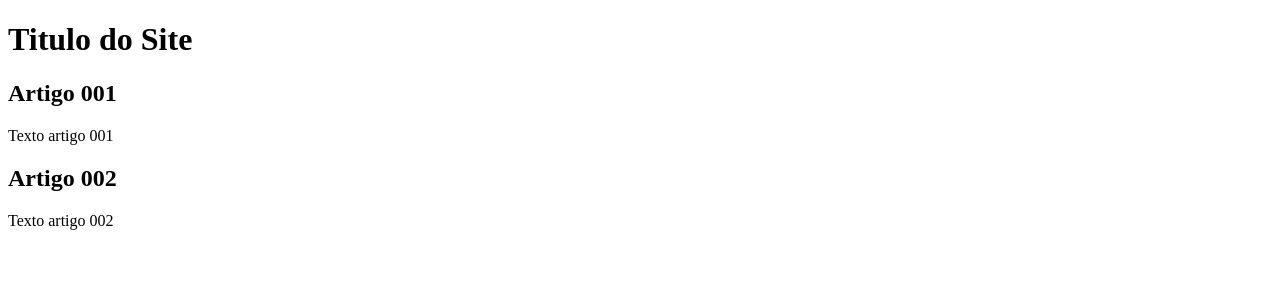
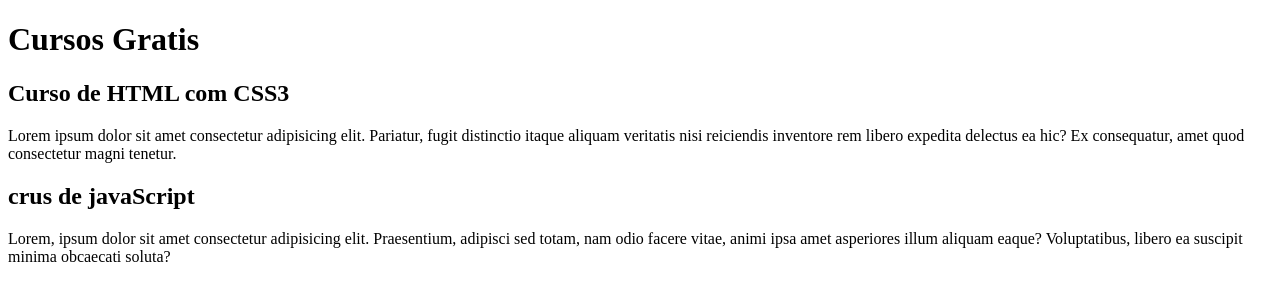
Before and after one commit to Guisilva778/projeto-site, a plain HTML site: page index.html in a window 1280 px wide. Drawn offline with Linux system fonts and the light colour scheme.

Commit message:
Comecei a escrever o conteudo

```diff
--- a/index.html
+++ b/index.html
@@ -8,15 +8,25 @@
   <body>
     <main>
       <header>
-        <h1>Titulo do Site</h1>
+        <h1>Cursos Gratis</h1>
       </header>
       <article>
-        <h2>Artigo 001</h2>
-        <p>Texto artigo 001</p>
+        <h2>Curso de HTML com CSS3</h2>
+        <p>
+          Lorem ipsum dolor sit amet consectetur adipisicing elit. Pariatur,
+          fugit distinctio itaque aliquam veritatis nisi reiciendis inventore
+          rem libero expedita delectus ea hic? Ex consequatur, amet quod
+          consectetur magni tenetur.
+        </p>
       </article>
       <article>
-        <h2>Artigo 002</h2>
-        <p>Texto artigo 002</p>
+        <h2>crus de javaScript</h2>
+        <p>
+          Lorem, ipsum dolor sit amet consectetur adipisicing elit. Praesentium,
+          adipisci sed totam, nam odio facere vitae, animi ipsa amet asperiores
+          illum aliquam eaque? Voluptatibus, libero ea suscipit minima obcaecati
+          soluta?
+        </p>
       </article>
     </main>
   </body>
```
